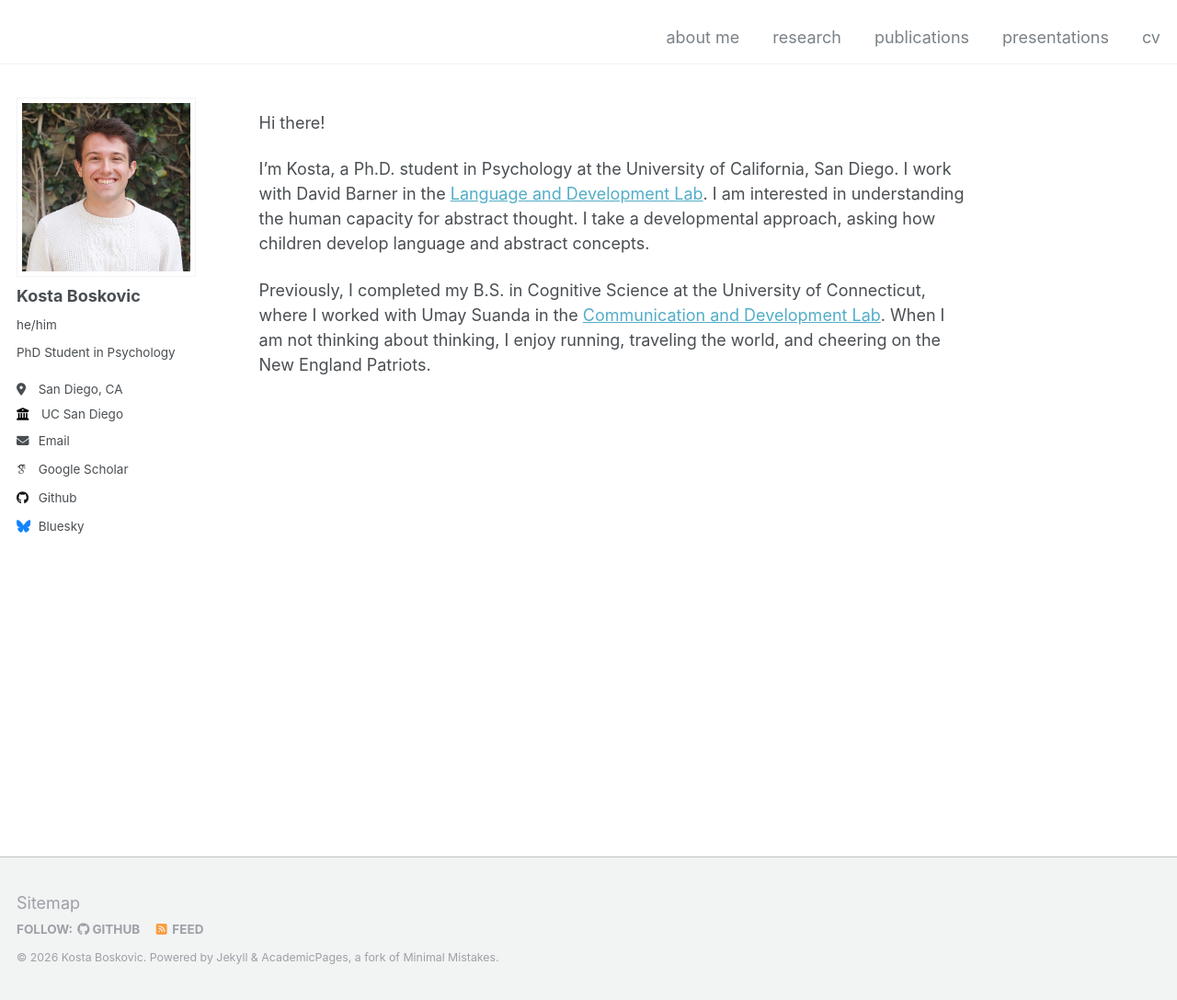
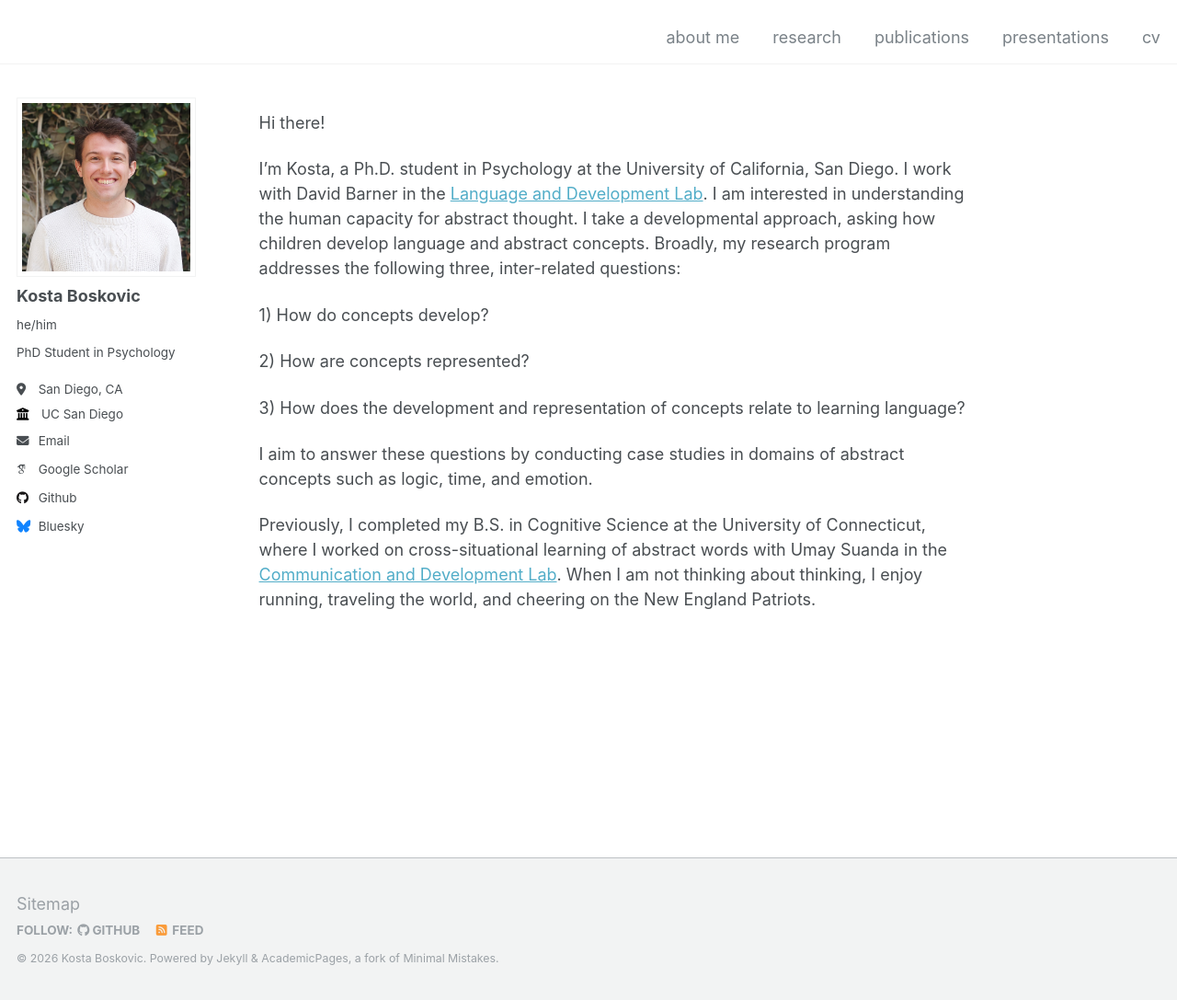
Before and after one commit to kostaboskovic/kostaboskovic.github.io, a Jekyll site: the page built from _pages/about.md, in a window 1280 px wide and 1087 px high. Shown: the whole window at 92% size. Built offline with Jekyll 4.4.1, drawn with Linux system fonts in a browser that asks for light colours; some web fonts are replaced.

Commit message:
updated about and pubs

```diff
--- a/_pages/about.md
+++ b/_pages/about.md
@@ -9,6 +9,14 @@ redirect_from:
 
 Hi there!
 
-I'm Kosta, a Ph.D. student in Psychology at the University of California, San Diego. I work with David Barner in the <a href="https://ladlab.ucsd.edu" target="_blank">Language and Development Lab</a>. I am interested in understanding the human capacity for abstract thought. I take a developmental approach, asking how children develop language and abstract concepts.
+I'm Kosta, a Ph.D. student in Psychology at the University of California, San Diego. I work with David Barner in the <a href="https://ladlab.ucsd.edu" target="_blank">Language and Development Lab</a>. I am interested in understanding the human capacity for abstract thought. I take a developmental approach, asking how children develop language and abstract concepts. Broadly, my research program addresses the following three, inter-related questions:
 
-Previously, I completed my B.S. in Cognitive Science at the University of Connecticut, where I worked with Umay Suanda in the <a href="https://comdev.uconn.edu" target="_blank">Communication and Development Lab</a>. When I am not thinking about thinking, I enjoy running, traveling the world, and cheering on the New England Patriots.
+1) How do concepts develop?
+
+2) How are concepts represented?
+
+3) How does the development and representation of concepts relate to learning language?
+
+I aim to answer these questions by conducting case studies in domains of abstract concepts such as logic, time, and emotion.
+
+Previously, I completed my B.S. in Cognitive Science at the University of Connecticut, where I worked on cross-situational learning of abstract words with Umay Suanda in the <a href="https://comdev.uconn.edu" target="_blank">Communication and Development Lab</a>. When I am not thinking about thinking, I enjoy running, traveling the world, and cheering on the New England Patriots.
```
Also changed, not shown: _pages/publications.md (+9 -1 lines).
